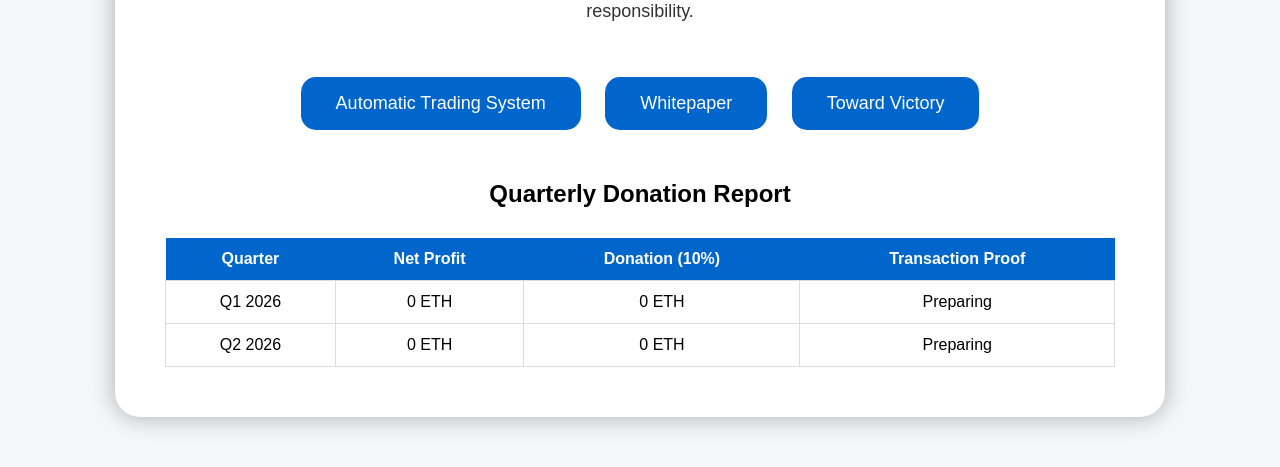
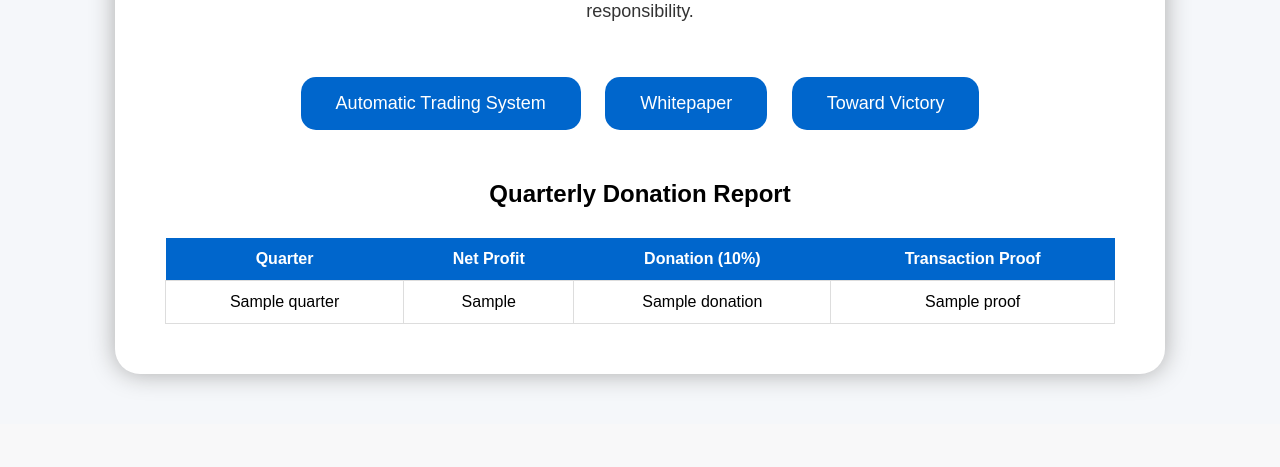
Before and after one commit to ktwv0808-debug/my-oracle, a Flask app: page / in a window 1280 px wide. Shown: the part 679-1146 px from the top of the page. After the commit the page ends 1067 px from the top, so only its background shows below. Run offline with Flask 3, Linux system fonts and the light colour scheme; a database or web service that is not in the repository returns one stand-in record (values such as "Sample title"); some libraries are stand-ins or nearby versions.

Commit message:
Update donation.html

```diff
--- a/templates/donation.html
+++ b/templates/donation.html
@@ -633,75 +633,25 @@ Transaction Proof
 
 
 
+<tbody>
+
+{% for d in donations %}
+
 <tr>
 
+    <td>{{ d.quarter }}</td>
 
-<td>
+    <td>{{ d.net_profit }}</td>
 
-Q1 2026
+    <td>{{ d.donation }}</td>
 
-</td>
-
-
-<td>
-
-0 ETH
-
-</td>
-
-
-<td>
-
-0 ETH
-
-</td>
-
-
-<td>
-
-Preparing
-
-</td>
-
+    <td>{{ d.proof }}</td>
 
 </tr>
 
+{% endfor %}
 
-
-
-
-<tr>
-
-
-<td>
-
-Q2 2026
-
-</td>
-
-
-<td>
-
-0 ETH
-
-</td>
-
-
-<td>
-
-0 ETH
-
-</td>
-
-
-<td>
-
-Preparing
-
-</td>
-
-
-</tr>
+</tbody>
 
 
 
```
